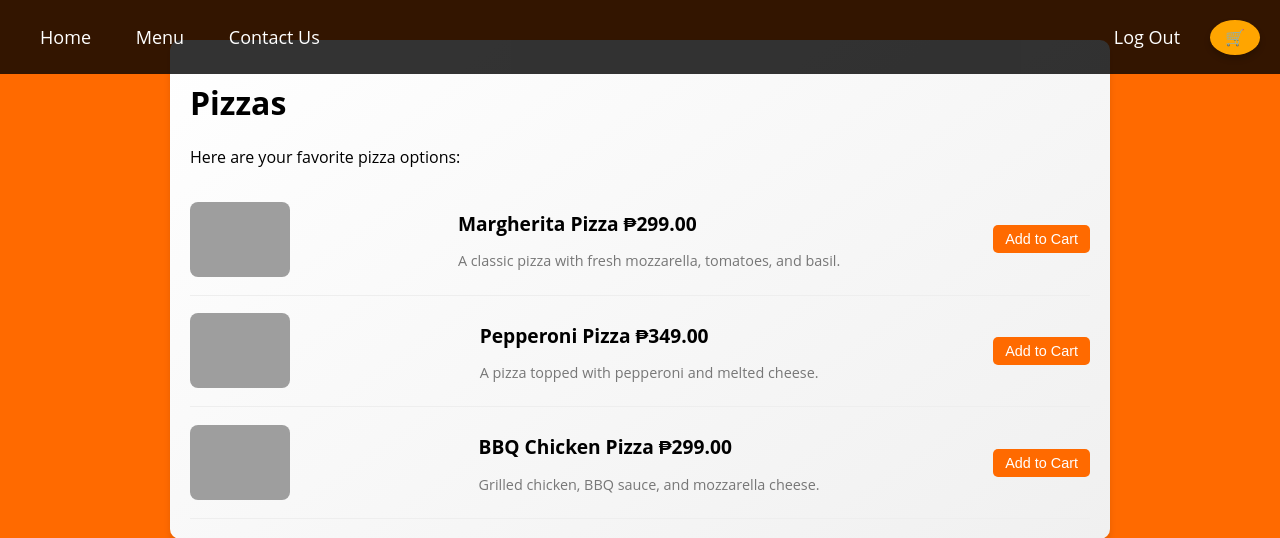
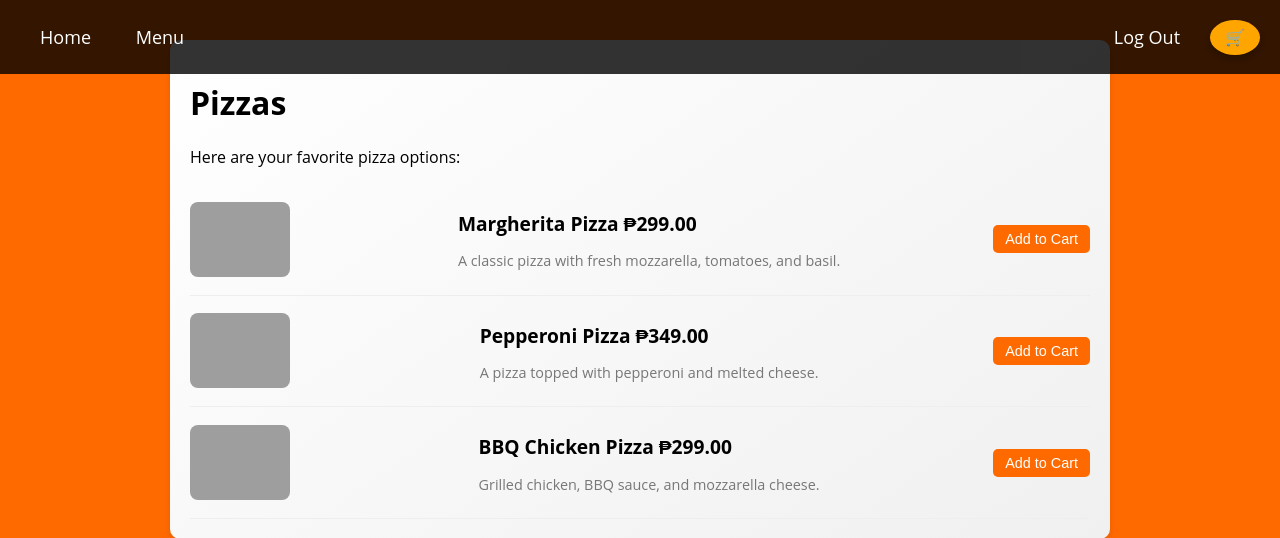
Before and after one commit to Treusu/Treusu.github.io, a PHP site: page /Logged_In.php in a window 1280 px wide. Shown: the top 538 px of the page. Run offline with PHP 8.4, Linux system fonts and the light colour scheme; a user stored in the database is signed in; data comes from the database, SQL or seed files in the repository; data that the repository does not hold is empty; grey boxes are pictures that could not be loaded.

Commit message:
Update Logged_In.php

```diff
--- a/Logged_In.php
+++ b/Logged_In.php
@@ -234,7 +234,6 @@ if (isset($_SESSION['userID'])) {
     <div class="navbar-item">
       <a href="#menu">Home</a>
       <a href="#menu">Menu</a>
-      <a href="#contact">Contact Us</a>
     </div>
     <div class="navbar-item right">
       <button id="cartButton" class="cart-button">🛒</button>
```
